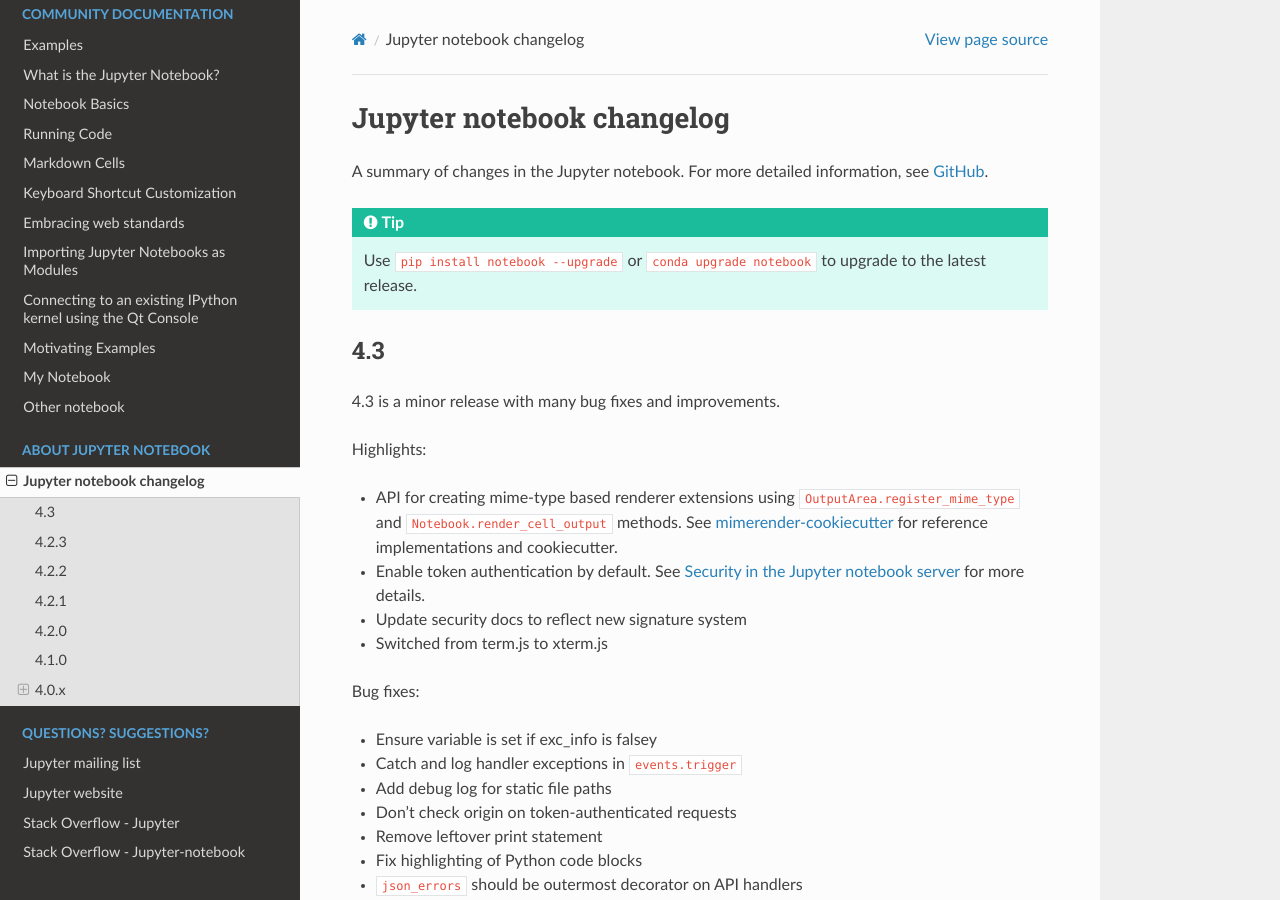
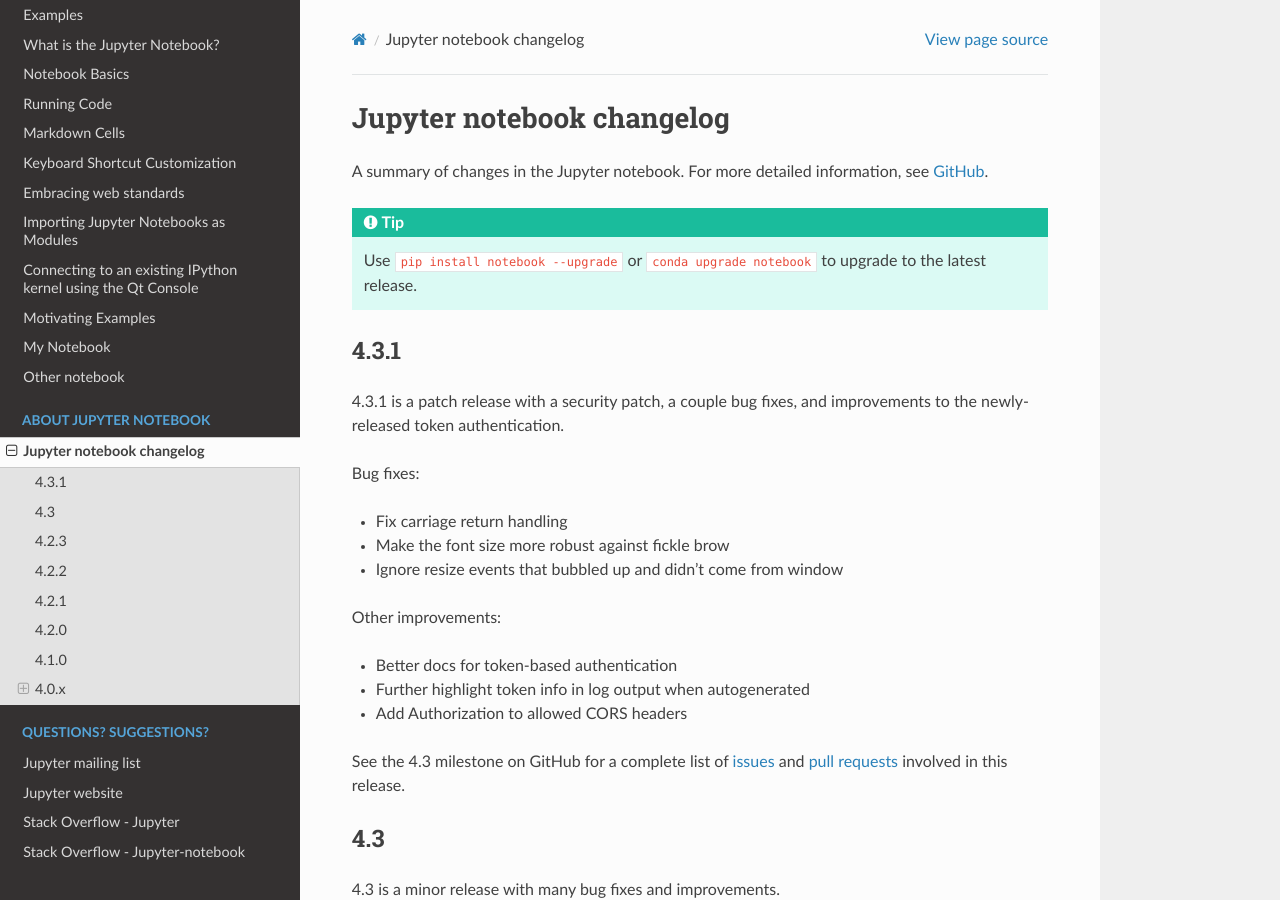
Before and after one commit to jupyter/nbclassic, a Sphinx documentation site: the page built from docs/source/changelog.rst, in a window 1280 px wide and 900 px high. Built offline with Sphinx 7.4.7 and the Read the Docs theme 2.0.0, drawn with Linux system fonts in a browser that asks for light colours; pages that are not in the unit, such as notebooks, are missing from menus.

Commit message:
Add 4.3.1 to changelog

```diff
--- a/docs/source/changelog.rst
+++ b/docs/source/changelog.rst
@@ -11,6 +11,29 @@
 
      Use ``pip install notebook --upgrade`` or ``conda upgrade notebook`` to
      upgrade to the latest release.
+
+.. _release-4.3.1:
+
+4.3.1
+-----
+
+4.3.1 is a patch release with a security patch, a couple bug fixes, and improvements to the newly-released token authentication.
+
+Bug fixes:
+
+- Fix carriage return handling
+- Make the font size more robust against fickle brow
+- Ignore resize events that bubbled up and didn't come from window
+
+Other improvements:
+
+- Better docs for token-based authentication
+- Further highlight token info in log output when autogenerated
+- Add Authorization to allowed CORS headers
+
+See the 4.3 milestone on GitHub for a complete list of
+`issues <https://github.com/jupyter/notebook/issues?utf8=%E2%9C%93&q=is%3Aissue%20milestone%3A4.3.1%20>`__
+and `pull requests <https://github.com/jupyter/notebook/pulls?utf8=%E2%9C%93&q=is%3Apr%20milestone%3A4.3.1%20>`__ involved in this release.
 
 .. _release-4.3:
 
```
